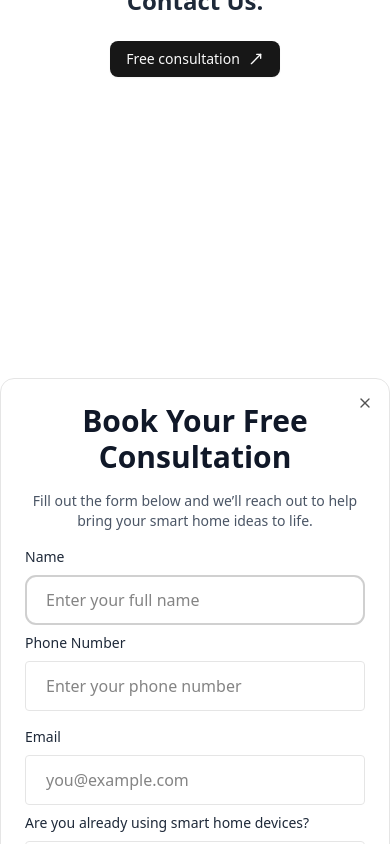
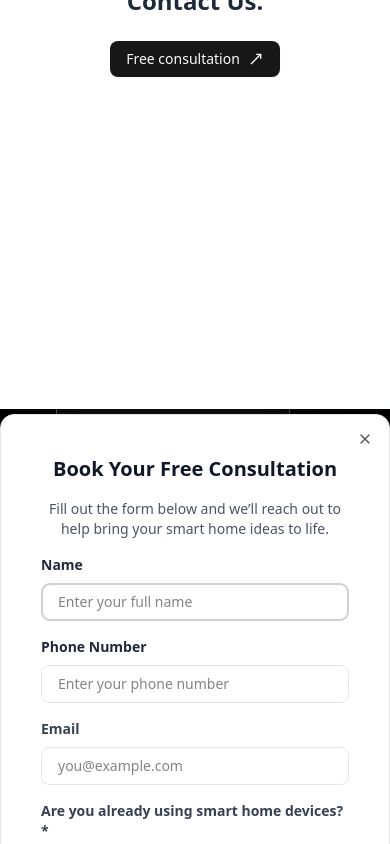
Before and after one commit to Amitkr77/homeasy, a Next.js app: page / in a window 390 px wide. Both pictures are taken after a click on the button "Get Your Free Consultation". Shown: the part 6684-7528 px from the top of the page. Built offline with nearby package versions, Linux system fonts and the light colour scheme.

Commit message:
added animation wrapper for mobile and desktop view

```diff
--- a/src/components/FreeConsultationModal.jsx
+++ b/src/components/FreeConsultationModal.jsx
@@ -87,15 +87,9 @@ export default function FreeConsultationDialog({
       </DialogTrigger>
 
       {/* Dialog Content */}
-      <DialogContent
-        aria-labelledby="contact-form-heading"
-        className="max-w-4xl w-full mx-auto p-6 bg-white rounded-xl shadow-xl"
-      >
+      <DialogContent className="max-w-4xl w-full mx-auto md:p-6 p-10 bg-white rounded-xl shadow-xl max-h-screen overflow-y-auto">
         <DialogHeader>
-          <DialogTitle
-            id="contact-form-heading"
-            className="text-3xl font-bold text-gray-900"
-          >
+          <DialogTitle className="text-xl sm:text-3xl font-bold text-gray-900">
             Book Your Free Consultation
           </DialogTitle>
           <DialogDescription className="text-gray-600 mt-2 text-sm sm:text-base">
@@ -105,24 +99,27 @@ export default function FreeConsultationDialog({
         </DialogHeader>
 
         {/* Form */}
-        <form className="space-y-2" onSubmit={handleSubmit}>
+        <form className="space-y-4 sm:space-y-6" onSubmit={handleSubmit}>
           {/* Name Field */}
           <div className="w-full">
-            <label className="block text-sm text-gray-800 mb-2">Name</label>
+            <label className="block text-sm font-semibold text-gray-800 mb-2">
+              Name
+            </label>
             <input
               name="name"
               type="text"
               value={formData.name}
               onChange={handleChange}
-              className="w-full px-5 py-3 border rounded-lg bg-white/70"
+              className="w-full px-4 py-2 border rounded-md bg-white/70 text-sm"
               placeholder="Enter your full name"
               required
             />
           </div>
-          <div className="flex flex-col md:flex-row md:gap-6 gap-4">
+
+          <div className="grid grid-cols-1 gap-4 sm:grid-cols-2 sm:gap-6">
             {/* Phone Number Field */}
             <div className="w-full">
-              <label className="block text-sm text-gray-800 mb-2">
+              <label className="block text-sm font-semibold text-gray-800 mb-2">
                 Phone Number
               </label>
               <input
@@ -130,7 +127,7 @@ export default function FreeConsultationDialog({
                 type="tel"
                 value={formData.phoneNumber}
                 onChange={handleChange}
-                className="w-full px-5 py-3 border rounded focus:outline-none focus:ring-2 focus:ring-blue-500 bg-white/70 transition-all"
+                className="w-full px-4 py-2 border rounded-md bg-white/70 text-sm"
                 placeholder="Enter your phone number"
                 required
                 inputMode="tel"
@@ -139,13 +136,15 @@ export default function FreeConsultationDialog({
 
             {/* Email Field */}
             <div className="w-full">
-              <label className="block text-sm text-gray-800 mb-2">Email</label>
+              <label className="block text-sm font-semibold text-gray-700 mb-2">
+                Email
+              </label>
               <input
                 name="email"
                 type="email"
                 value={formData.email}
                 onChange={handleChange}
-                className="w-full px-5 py-3 border rounded focus:outline-none focus:ring-2 focus:ring-blue-500 bg-white/70 transition-all"
+                className="w-full px-4 py-2 border rounded-md bg-white/70 text-sm"
                 placeholder="you@example.com"
                 required
               />
@@ -154,65 +153,81 @@ export default function FreeConsultationDialog({
 
           {/* Smart Home Device Usage Field */}
           <div>
-            <label className="block text-sm text-gray-800 mb-2">
-              Are you already using smart home devices?
+            <label className="block text-sm font-semibold text-gray-700 mb-2">
+              Are you already using smart home devices?*
             </label>
-            <select
+            <div className="flex flex-wrap gap-4 mt-2">
+              {["Yes", "No"].map((answer) => (
+                <label
+                  key={answer}
+                  className="inline-flex items-center text-sm text-gray-600"
+                >
+                  <input
+                    type="radio"
                     name="smartHomeUsage"
-              value={formData.smartHomeUsage}
+                    value={answer}
                     onChange={handleChange}
-              className="w-full px-5 py-3 border rounded bg-white/70"
+                    checked={formData.smartHomeUsage === answer}
                     required
-            >
-              <option value="">Select an option</option>
-              <option value="yes">Yes</option>
-              <option value="no">No</option>
-              <option value="planning">Planning to</option>
-            </select>
+                    className="mr-2 text-green-500 focus:ring-green-400"
+                  />
+                  {answer}
+                </label>
+              ))}
+            </div>
           </div>
 
           {/* Preferred Contact Method Field */}
           <div>
-            <label className="block text-sm text-gray-800 mb-2">
-              Preferred Contact Method
+            <label className="block text-sm font-semibold text-gray-700 mb-2">
+              Preferred Contact Method*
             </label>
-            <select
+            <div className="flex flex-wrap gap-4 mt-2">
+              {["phoneNumber", "Email", "WhatsApp"].map((method) => (
+                <label
+                  key={method}
+                  className="inline-flex items-center text-sm text-gray-600"
+                >
+                  <input
+                    type="radio"
                     name="preferredContactMethod"
-              value={formData.preferredContactMethod}
+                    value={method}
                     onChange={handleChange}
-              className="w-full px-5 py-3 border rounded bg-white/70"
+                    checked={formData.preferredContactMethod === method}
                     required
-            >
-              <option value="">Choose a method</option>
-              <option value="email">Email</option>
-              <option value="phone">Phone</option>
-              <option value="whatsapp">WhatsApp</option>
-            </select>
+                    className="mr-2 text-green-500 focus:ring-green-400"
+                  />
+                  {method}
+                </label>
+              ))}
+            </div>
           </div>
 
           {/* Address Field */}
           <div>
-            <label className="block text-sm text-gray-800 mb-2">Address</label>
+            <label className="block text-sm font-semibold text-gray-800 mb-2">
+              Address
+            </label>
             <input
               name="address"
               type="text"
               value={formData.address}
               onChange={handleChange}
-              className="w-full px-5 py-3 border rounded bg-white/70"
+              className="w-full px-4 py-2 border rounded-md bg-white/70 text-sm"
               placeholder="City, State, Country"
             />
           </div>
 
           {/* Additional Message Field */}
           <div>
-            <label className="block text-sm text-gray-800 mb-2">
+            <label className="block text-sm font-semibold text-gray-800 mb-2">
               Additional Message
             </label>
             <textarea
               name="additionalMessage"
               value={formData.additionalMessage}
               onChange={handleChange}
-              className="w-full px-5 py-3 border rounded bg-white/70"
+              className="w-full px-4 py-2 border rounded-md bg-white/70 text-sm"
               placeholder="Tell us more about your project..."
               rows="3"
             />
@@ -222,7 +237,7 @@ export default function FreeConsultationDialog({
           <button
             type="submit"
             disabled={loading}
-            className="w-full bg-gray-900 text-white py-3 rounded font-semibold hover:bg-gray-800 transition"
+            className="w-full bg-gray-900 text-white py-3 rounded-md font-semibold hover:bg-gray-800 transition"
           >
             {loading ? "Sending..." : "Submit Request"}
           </button>
--- a/src/components/PhoneScrollAnimation.jsx
+++ b/src/components/PhoneScrollAnimation.jsx
@@ -31,14 +31,15 @@ export default function PhoneScrollAnimation() {
       tl.fromTo(
         phoneRef.current,
         {
-          y: 100,
-          rotateX: 25,
-          scale: 2.5,
+          y: 200,
+          rotationX: 60,
+          scale: 1.7,
           opacity: 0.6,
+          duration: 2,
         },
         {
           y: 0,
-          rotateX: 0,
+          rotationX: 0,
           scale: 1,
           opacity: 1,
           ease: "none",
@@ -80,10 +81,13 @@ export default function PhoneScrollAnimation() {
   return (
     <div>
       {/* Pin container with scroll animations inside */}
-      <div ref={containerRef} className="h-screen relative overflow-hidden ">
+      <div
+        ref={containerRef}
+        className="h-screen relative overflow-hidden bg-[url('/backgroundImage.png')] bg-cover bg-center]"
+      >
         <div
           ref={phoneRef}
-          className="phone h-[70%] w-[300px] rounded-3xl bg-white absolute top-1/2 left-1/2 -translate-x-1/2 -translate-y-1/2 outline-8 outline-black "
+          className="phone h-[75%] w-[300px] rounded-3xl bg-white absolute top-1/2 left-1/2 -translate-x-1/2 -translate-y-1/2 outline-8 outline-black "
         >
           <video
             className="w-full h-full object-cover rounded-3xl "
@@ -98,13 +102,13 @@ export default function PhoneScrollAnimation() {
 
         <div
           ref={subMainRef}
-          className="absolute h-screen w-[45%] right-10 bg-white flex flex-col justify-center items-start px-8 md:px-16 space-y-12 "
+          className="absolute h-screen w-[55%] right-0 bg-white/80 flex flex-col justify-center items-start px-8 md:px-16 space-y-12 "
         >
           {featureTexts.map((text, i) => (
             <h1
               key={i}
               ref={(el) => (headingsRef.current[i] = el)}
-              className="text-lg md:text-xl font-semibold leading-snug text-gray-800"
+              className="text-lg md:text-xl font-semibold leading-snug text-gray-800 ml-10"
             >
               {text}
             </h1>
@@ -112,9 +116,5 @@ export default function PhoneScrollAnimation() {
         </div>
       </div>
     </div>
-
-
-
-
   );
 }
--- a/src/components/PhoneScrollAnimationMobile.jsx
+++ b/src/components/PhoneScrollAnimationMobile.jsx
@@ -37,5 +37,6 @@ export default function PhoneScrollAnimationMobile() {
         ))}
       </div>
     </div>
+
   );
 }
```
Lines whose indentation alone changed are shown as unchanged.
